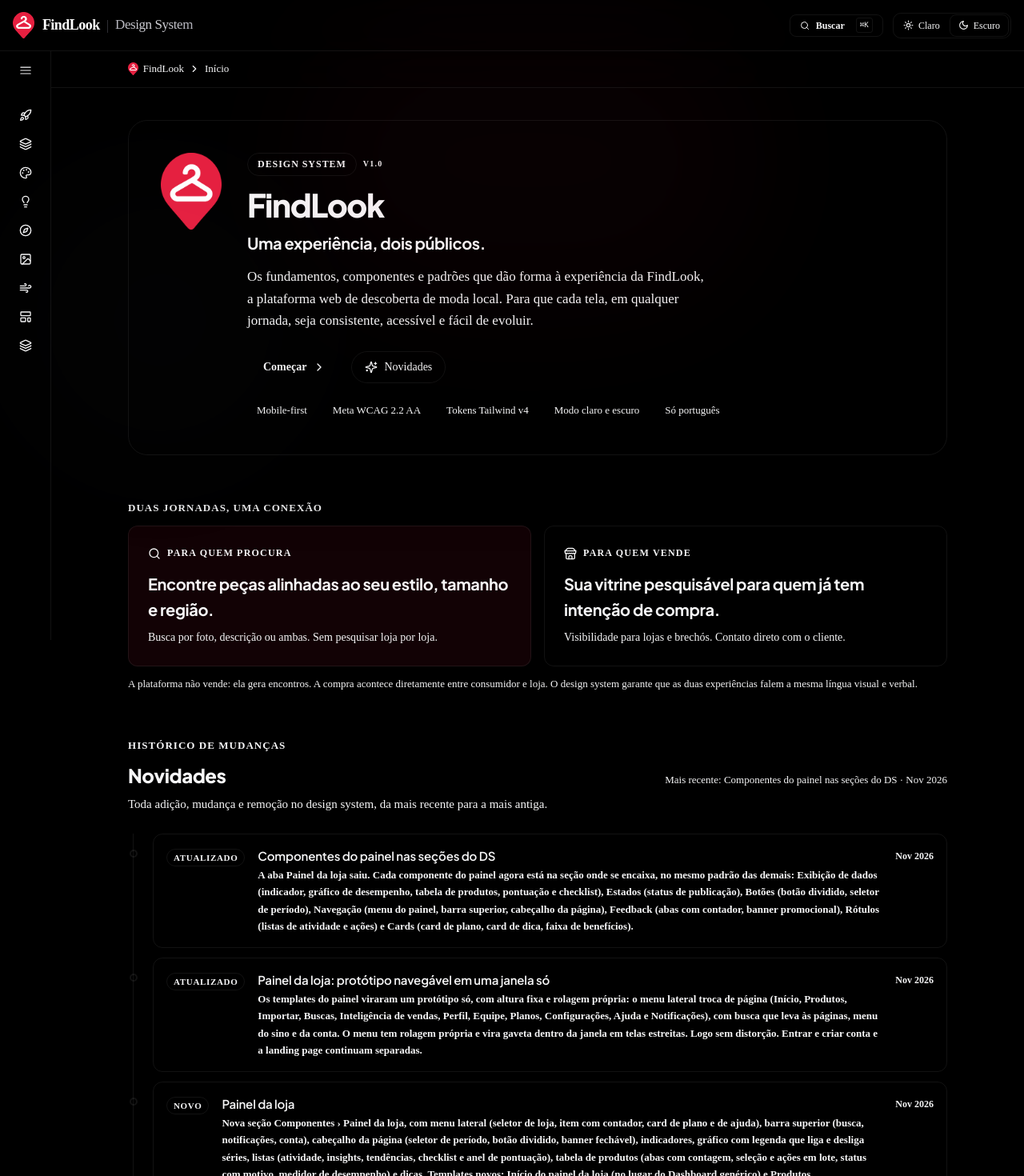
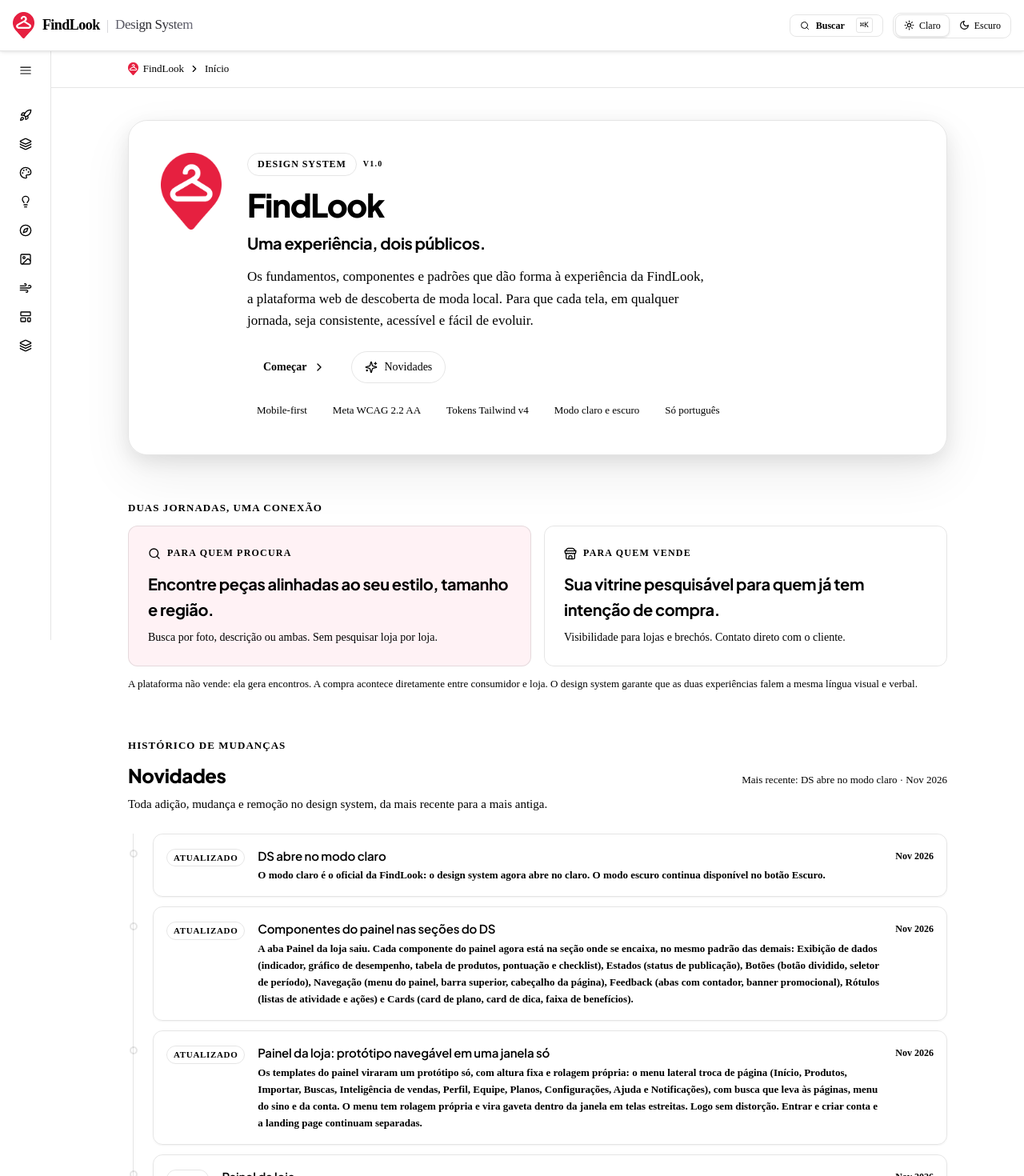
Before and after one commit to daniellemoscatelli87/FindLook-DesignSystem, a React (Vite) app: page / in a window 1280 px wide. Shown: the top 1470 px of the page at 80% size. Built offline with nearby package versions, Linux system fonts and the light colour scheme.

Commit message:
FindLook DS abre no modo claro (tema oficial)
Estado inicial do tema passa a ser claro; o botão Escuro continua
alternando. Changelog.

Co-Authored-By: Claude Opus 5.5 <noreply@anthropic.com>
Claude-Session: https://claude.ai/code/session_01MSqFngGq6ftLWpwbK8U6DS

```diff
--- a/src/app/App.tsx
+++ b/src/app/App.tsx
@@ -529,7 +529,7 @@ const sectionLabels: Record<string, string> = {
 function AppShell() {
   const { lang, t } = useI18n();
   const tl = (label: string) => (lang === "pt" ? ptLabels[label] ?? label : label);
-  const [dark, setDark] = useState(true);
+  const [dark, setDark] = useState(false); // FindLook: o modo claro é o oficial; o DS abre no claro
   const [activeSection, setActiveSection] = useState("overview");
   const [sidebarExpanded, setSidebarExpanded] = useState<Record<string, boolean>>({
     brand:     false,
--- a/src/app/components/showcase/shared/changelog.ts
+++ b/src/app/components/showcase/shared/changelog.ts
@@ -16,6 +16,11 @@ export type ChangeEntry = {
 const pt = (text: string): Bi => ({ en: text, pt: text });
 
 export const changelog: ChangeEntry[] = [
+  {
+    date: "Nov 2026", kind: "Updated", title: { en: "Opens in light mode", pt: "DS abre no modo claro" },
+    desc: { en: "Light mode is FindLook's official theme.", pt: "O modo claro é o oficial da FindLook: o design system agora abre no claro. O modo escuro continua disponível no botão Escuro." },
+    page: "overview",
+  },
   {
     date: "Nov 2026", kind: "Updated", title: { en: "Store panel components in their sections", pt: "Componentes do painel nas seções do DS" },
     desc: { en: "Panel components documented in existing sections.", pt: "A aba Painel da loja saiu. Cada componente do painel agora está na seção onde se encaixa, no mesmo padrão das demais: Exibição de dados (indicador, gráfico de desempenho, tabela de produtos, pontuação e checklist), Estados (status de publicação), Botões (botão dividido, seletor de período), Navegação (menu do painel, barra superior, cabeçalho da página), Feedback (abas com contador, banner promocional), Rótulos (listas de atividade e ações) e Cards (card de plano, card de dica, faixa de benefícios)." },
```
